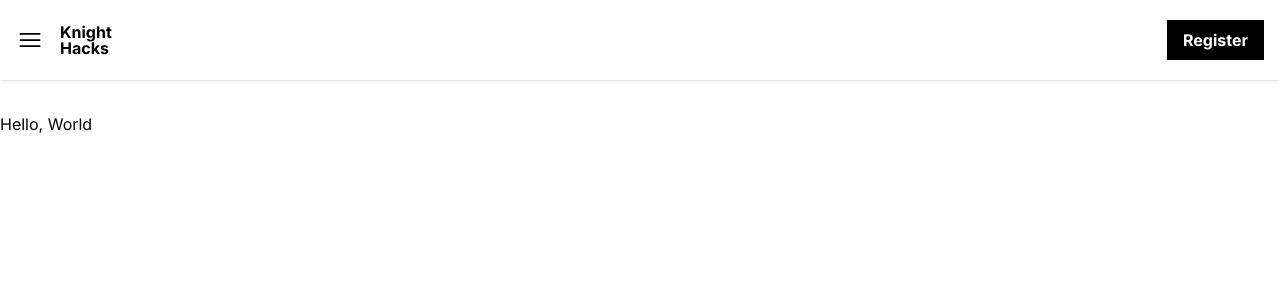
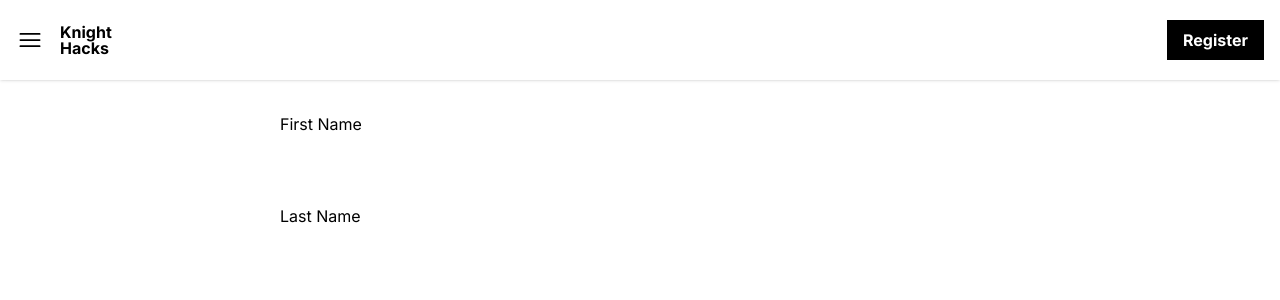
Before and after one commit to KnightHacks/hackathon-site-2023, a Next.js app: page /register in a window 1280 px wide. Shown: the top 300 px of the page. Built offline with nearby package versions, Linux system fonts and the light colour scheme.

Commit message:
Add packages and add custom inputs

```diff
--- a/package.json
+++ b/package.json
@@ -22,8 +22,10 @@
     "prettier-plugin-tailwindcss": "^0.2.7",
     "react": "18.2.0",
     "react-dom": "18.2.0",
+    "react-hook-form": "^7.43.9",
     "tailwindcss": "3.3.1",
-    "typescript": "5.0.4"
+    "typescript": "5.0.4",
+    "zod": "^3.21.4"
   },
   "devDependencies": {
     "@faker-js/faker": "^7.6.0"
--- /dev/null
+++ b/src/components/Inputs.tsx
@@ -0,0 +1,31 @@
+export function Input({ label }: { label: string }) {
+  return (
+    <div className="mb-4 flex flex-col">
+      <label className="mb-1" htmlFor={label}>
+        {label}
+      </label>
+      <input className="px-4 py-3" id={label} type="text" />
+    </div>
+  );
+}
+
+export function Select({
+  label,
+  options,
+}: {
+  label: string;
+  options: string[];
+}) {
+  return (
+    <div>
+      <label htmlFor={label}>{label}</label>
+      <select id={label}>
+        {options.map((option) => (
+          <option key={option} value={option}>
+            {option}
+          </option>
+        ))}
+      </select>
+    </div>
+  );
+}
--- a/src/components/Layout.tsx
+++ b/src/components/Layout.tsx
@@ -7,7 +7,7 @@ export default function Layout({ children }: { children: React.ReactNode }) {
   return (
     <div className={`${inter.className}`}>
       <Navbar />
-      {children}
+      <main className="mx-auto w-full max-w-screen-md px-6">{children}</main>
     </div>
   );
 }
--- a/src/pages/index.tsx
+++ b/src/pages/index.tsx
@@ -5,15 +5,13 @@ import { useState } from "react";
 
 export default function Home() {
   return (
-    <main className="px-6">
-      <div className="mx-auto my-28 w-full max-w-screen-md border px-8">
+    <div className="mx-auto my-28 border px-8">
       <MainSection />
       <AboutSection />
       <FAQSection />
       <ScheduleSection />
       <SponsorsSection />
     </div>
-    </main>
   );
 }
 
@@ -141,7 +139,6 @@ function ScheduleSection() {
     "border border-black px-6 py-2 font-bold text-black";
 
   // TODO: Render out particular schedule based on the selected day
-
   return (
     <section className="mb-10">
       <Header>Schedule</Header>
--- a/src/pages/register.tsx
+++ b/src/pages/register.tsx
@@ -1,5 +1,14 @@
 /* TODO: Implement registration page */
 
+import { Input } from "@/components/Inputs";
+
 export default function Registration() {
-  return <div className="mt-28">Hello, World</div>;
+  return (
+    <div className="mt-28">
+      <form>
+        <Input label="First Name" />
+        <Input label="Last Name" />
+      </form>
+    </div>
+  );
 }
--- a/tailwind.config.js
+++ b/tailwind.config.js
@@ -1,18 +1,10 @@
 /** @type {import('tailwindcss').Config} */
 module.exports = {
   content: [
-    './src/pages/**/*.{js,ts,jsx,tsx}',
-    './src/components/**/*.{js,ts,jsx,tsx}',
-    './src/app/**/*.{js,ts,jsx,tsx}',
+    "./src/pages/**/*.{js,ts,jsx,tsx}",
+    "./src/components/**/*.{js,ts,jsx,tsx}",
+    "./src/app/**/*.{js,ts,jsx,tsx}",
   ],
-  theme: {
-    extend: {
-      backgroundImage: {
-        'gradient-radial': 'radial-gradient(var(--tw-gradient-stops))',
-        'gradient-conic':
-          'conic-gradient(from 180deg at 50% 50%, var(--tw-gradient-stops))',
-      },
-    },
-  },
+  theme: {},
   plugins: [],
-}
+};
```
Also changed, not shown: 1 other file (tests, documents, lock files or other folders). Lines whose indentation alone changed are shown as unchanged.
